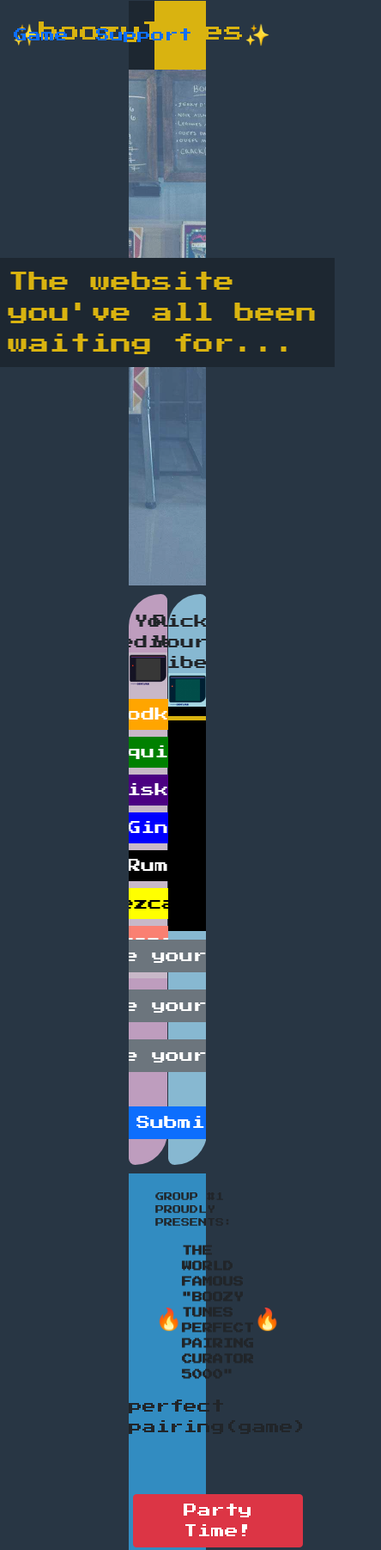
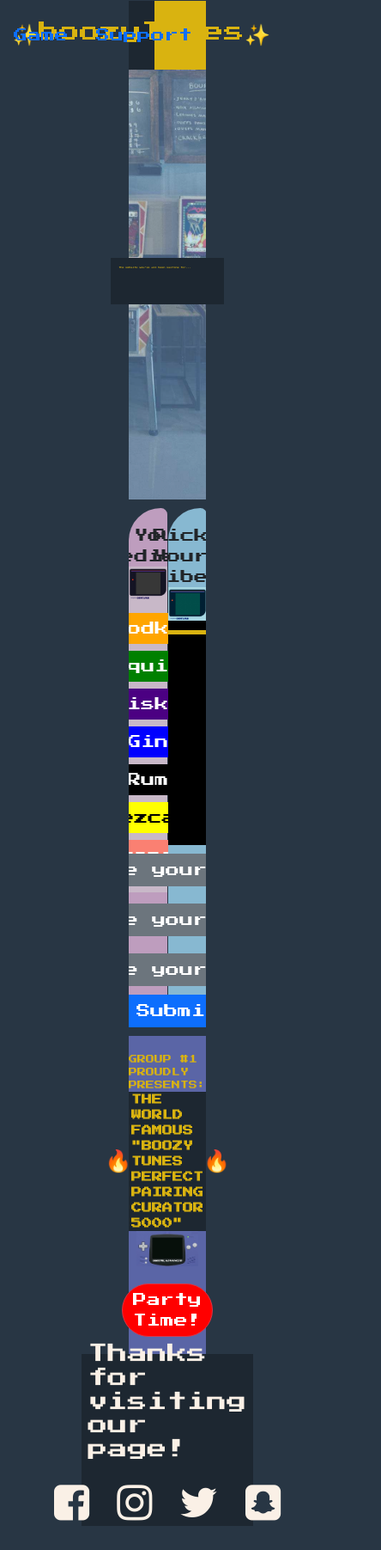
Before and after one commit to bebrucato/boozy-tunes, a plain HTML site: page index.html in a window 390 px wide. Shown: the top 1803 px of the page at 86% size, 444 px wide, since content can reach past the window. Drawn offline with nearby package versions, Linux system fonts and the light colour scheme.

Commit message:
added display for curator and started media queries

```diff
--- a/index.html
+++ b/index.html
@@ -125,30 +125,20 @@
     <div class="game">
 
         <div class="game-title" id="game">
-                <div class="game-title-top"><p>GROUP #1 PROUDLY PRESENTS:<p</div>
+                <div class="game-title-top">GROUP #1 PROUDLY PRESENTS:</div>
 
                 <div class="game-title-bottom">
-                    <div><h2 class="blinking-fire">🔥</h2></div>
-                    <p>THE WORLD FAMOUS "BOOZY TUNES PERFECT PAIRING CURATOR 5000"<p>
-                    <div><h2 class="blinking-fire">🔥</h2 ></div>
-                    </div>
+                    <h2 class="blinking-fire">🔥</h2>
+                        THE WORLD FAMOUS "BOOZY TUNES PERFECT PAIRING CURATOR 5000"
+                    <h2 class="blinking-fire">🔥</h2 >
+                </div>
         </div>
-        <p>perfect pairing(game)</p>
-        <div class="game-body-middle">
-            <div class="place-holder">
-                the...
-            </div>
-            <div class="place-holder">
-                the...
-            </div>
-            <div class="place-holder">
-                the...
+        <div class="curator-display">
+            <img src="curator-display.jpg" class="curator-screen">
+            <div class="game-body-bottom">
+                <button type="button" class="btn btn-danger party-time-button">Party Time!</button>
             </div>
         </div>
-        <div class="game-body-bottom">
-            <button type="button" class="btn btn-danger">Party Time!</button>
-        </div>
-
     </div>
    <!-- FOOTER -->
    <footer class="credits" id="support">
--- a/style/style.css
+++ b/style/style.css
@@ -16,7 +16,8 @@ body {
 }
 
 img {
-    width: 100px
+    width: 120px;
+    align-self: center;
 }
 
 .hero{
@@ -26,7 +27,7 @@ img {
     background-repeat: no-repeat;
     background-size: cover;
     background-image: url("../barcadeheroresize.jpg");
-    height: 600px;
+    height: 500px;
     width:100%;
     /* width: 100%; */
 }
@@ -62,7 +63,17 @@ img {
     flex-direction: row;
     background-color: #1d2731;
     padding: .6rem;
-    font-size: 24px;
+    font-size: 16px;
+}
+
+.black-box-two {
+    text-size-adjust: relative;
+    display: flex;
+    flex-direction: row;
+    background-color: #1d2731;
+    padding: .6rem;
+    font-size: 14px;
+    color:#d9b310;
 }
 
 .blink-text {
@@ -245,8 +256,9 @@ button {
 
 
 .game {
-    background: #328cc1;
+    background: #5a65a6;
     width:100%;
+    padding-bottom: 20px;
 }
 
 .game-title {
@@ -260,6 +272,7 @@ button {
     align-self: center;
     font-size: 10px;
     margin-top: 20px;
+    color: #d9b310;
 }
 
 .game-title-bottom {
@@ -270,9 +283,11 @@ button {
     font-size: 12px;
     font-weight: bolder;
     width: 100%;
+    color: #d9b310;
+    background-color: #1d2731;
+
 
 }
-
 
 .game-body-top,
 .game-body-middle{
@@ -286,8 +301,7 @@ button {
 .game-body-bottom{
     display: flex;
     justify-content: center;
-    margin: 30px 0;
-
+    font-family: 'Press Start 2P', cursive;
 }
 
 
@@ -328,7 +342,7 @@ button {
     font-family: 'Press Start 2P', cursive;
     font-size: 8px;
     color: rgb(38, 252, 74);
-    /* overflow-x: hidden; */
+    overflow-x: hidden;
     z-index: 99999;
 }
 
@@ -343,6 +357,19 @@ button {
     top: 300px;
     padding-top: 20px;
     margin-bottom: 0px
+}
+
+.curator-screen{
+    width:80%;
+    margin: 20px;
+    margin-top:0;
+
+}
+.curator-display{
+    display: flex;
+    flex-direction: column;
+    justify-content: center;
+    align-items: center;
 }
 
 #booze1 {
@@ -388,3 +415,44 @@ button {
     font-family: 'Press Start 2P', cursive;;
     margin: 15px
 }
+
+.party-time-button{
+    background-color: red;
+    border-radius: 100px;
+}
+
+@media screen and (min-width: 0px){
+    .black-box {
+        font-size:2px;
+    }
+}
+
+@media screen and (min-width: 400px){
+    .black-box {
+        font-size: 6px;
+    }
+}
+
+@media screen and (min-width: 700px){
+    .black-box {
+        font-size: 9px;
+    }
+}
+
+@media screen and (min-width: 800px){
+    .black-box {
+        font-size: 10px;
+    }
+}
+
+@media screen and (min-width: 1000px){
+    .black-box {
+        font-size: 14px;
+    }
+}
+
+@media screen and (min-width: 1200px){
+    .black-box {
+        font-size: 20px;
+    }
+}
```
Also changed, not shown: curator-display.jpg (added), 1 other file.
